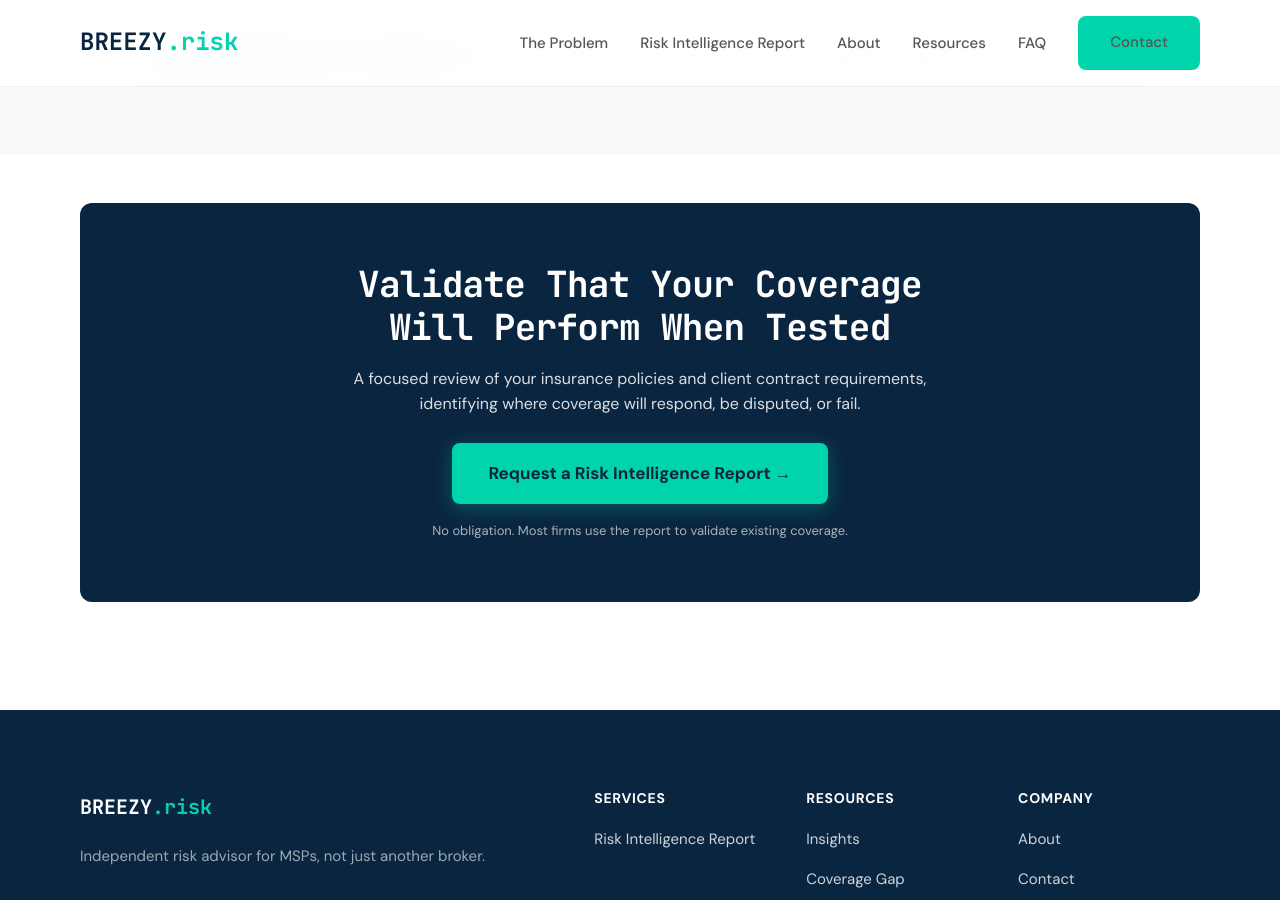
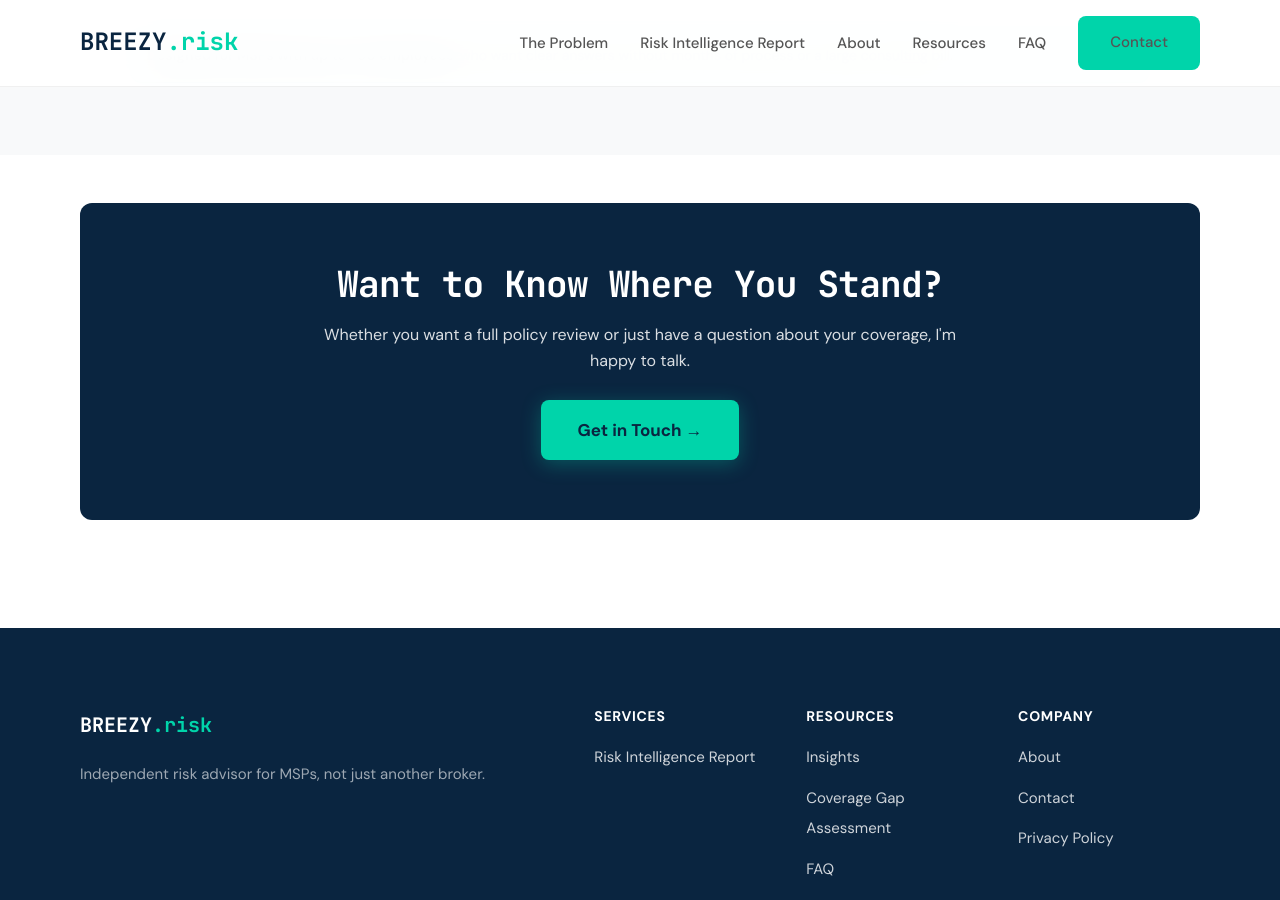
Before and after one commit to joeproe1/breezyins.com, a Jekyll site: the page built from risk-intelligence-report.html, in a window 1280 px wide and 900 px high, scrolled down 1605 px. Built offline with Jekyll 4.4.1, drawn with Linux system fonts in a browser that asks for light colours; some of the changed text lies outside the part shown.

Commit message:
Replace all "Request a Risk Intelligence Report" CTAs with "Get in Touch"
Updated across 6 files:
- cta-banner.html: default button and subtitle now conversation-first
- post.html layout: uses new cta-banner defaults
- coverage-gaps-framework.html: softer CTA, removed fine print
- risk-intelligence-report.html: both hero and final CTA updated
- msp-insurance-assessment.html: quiz results CTA, PDF text, analytics
- help-desk blog post: inline CTA updated

Co-Authored-By: Claude Opus 4.6 <noreply@anthropic.com>

```diff
--- a/_includes/cta-banner.html
+++ b/_includes/cta-banner.html
@@ -2,8 +2,8 @@
     <div class="container">
         <div class="cta-banner-inner">
             <h2>{{ include.title | default: "Find Out What Your Insurance Actually Covers" }}</h2>
-            <p>{{ include.subtitle | default: "Coverage fails when tested by contract reviews or claims. Validate alignment before a gap becomes a crisis." }}</p>
-            <a href="{{ '/contact/' | relative_url }}" class="btn btn-accent">{{ include.button | default: "Request a Risk Intelligence Report" }} &rarr;</a>
+            <p>{{ include.subtitle | default: "Whether you have a specific coverage question or just want to understand where you stand, I'm happy to talk." }}</p>
+            <a href="{{ '/contact/' | relative_url }}" class="btn btn-accent">{{ include.button | default: "Get in Touch" }} &rarr;</a>
             {% if include.fine_print %}<p class="cta-fine-print">{{ include.fine_print }}</p>{% endif %}
         </div>
     </div>
--- a/_layouts/post.html
+++ b/_layouts/post.html
@@ -57,7 +57,7 @@ layout: default
         </div>
 
         <footer class="post-footer">
-            {% include cta-banner.html fine_print="No obligation. Most firms use the report to validate existing coverage." %}
+            {% include cta-banner.html %}
         </footer>
     </div>
 </article>
--- a/risk-intelligence-report.html
+++ b/risk-intelligence-report.html
@@ -313,7 +313,7 @@ permalink: /risk-intelligence-report/
     </p>
     <div class="rir-actions">
       <a href="{{ '/contact/' | relative_url }}" class="btn btn-primary" style="padding:18px 44px;">
-        Request a Risk Intelligence Report &rarr;
+        Get in Touch &rarr;
       </a>
     </div>
   </div>
@@ -403,14 +403,10 @@ permalink: /risk-intelligence-report/
 <!-- FINAL CTA -->
 <section class="rir-final">
   <div class="rir-final-inner">
-    <h2>Validate That Your Coverage Will Perform When Tested</h2>
+    <h2>Want to Know Where You Stand?</h2>
     <p>
-      A focused review of your insurance policies and client contract requirements,
-      identifying where coverage will respond, be disputed, or fail.
+      Whether you want a full policy review or just have a question about your coverage, I'm happy to talk.
     </p>
-    <a href="{{ '/contact/' | relative_url }}" class="btn-accent">Request a Risk Intelligence Report &rarr;</a>
-    <div class="rir-final-foot">
-      No obligation. Most firms use the report to validate existing coverage.
-    </div>
+    <a href="{{ '/contact/' | relative_url }}" class="btn-accent">Get in Touch &rarr;</a>
   </div>
 </section>
```
Also changed, not shown: _posts/2026-01-22-the-help-desk-coverage-gap-most-msps-miss.md (+1 -1 lines), coverage-gaps-framework.html (+3 -6 lines), msp-insurance-assessment.html (+5 -7 lines).
